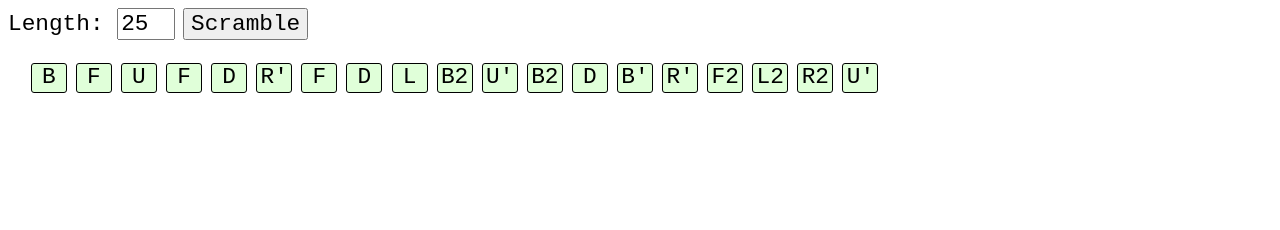
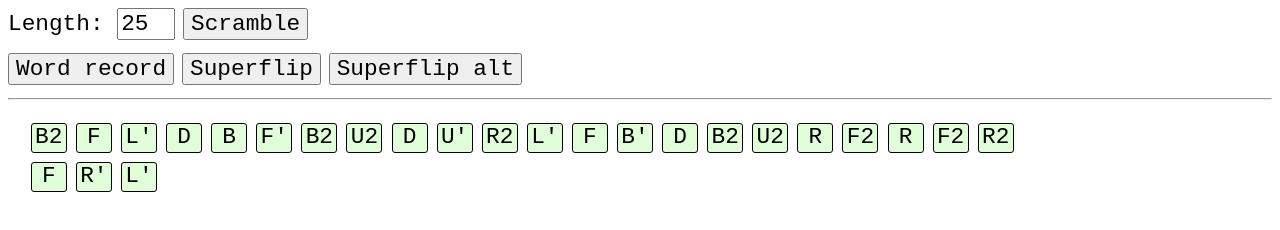
Before and after one commit to AndyDavey/Cube-shuffler, a plain HTML site: page index.html in a window 1280 px wide. Drawn offline with Linux system fonts and the light colour scheme.

Commit message:
Add button options for some default shuffles - WIP

```diff
--- a/index.html
+++ b/index.html
@@ -7,7 +7,8 @@
     <title>3x3 Scramble</title>
     <style>
       * {font-family: monospace;}
-      .label, #inputNumberOfMoves, #go, #output {font-size: 175%;}
+      .label, #inputNumberOfMoves, #output, input[type=button] {font-size: 175%;}
+      #shuffles {margin:1em 0}
       #inputNumberOfMoves {width: 50px;}
       #output {margin:1em; width:1000px}
       #output span {width: 34px; height: 28px; text-align: center; border:1px solid #000; display: inline-block; margin: 0 .4em .4em 0; background-color:#e0ffd9; border-radius: 3px;}
@@ -16,6 +17,14 @@
   <body>
     <span class="label">Length: </span> <input type="number" id="inputNumberOfMoves" value="" min="1" max="50" />
     <input type="button" id="go" value="Scramble" />
+
+    <div id="shuffles">
+      <input type="button" id="wr" value="Word record" />
+      <input type="button" id="superflip" value="Superflip" />
+      <input type="button" id="superflip2" value="Superflip alt" />
+    </div>
+
+    <hr />
 
     <div id="output"></div>
 
@@ -26,6 +35,11 @@
       var shuffler = {
         faces: ["L","R","F","B","U","D","L'","R'","F'","B'","U'","D'","L2","R2","F2","B2","U2","D2"],
         numberOfMoves: 25,
+        shuffles: {
+          wr: ["B","F","U","F","D","R'","F","D","L","B2","U'","B2","D","B'","R'","F2","L2","R2","U'"],
+          superflip : ["U","R2","F","B","R","B2","R","U2","L","B2","R","U'","D'","R2","F","R'","L","B2","U2","F2"],
+          superflip2: ["B","F","U","F","D","R'","F","D","L","B2","U'","B2","D","B'","R'","F2","L2","R2","U'"]
+        },
         shuffle : function(){
           var last = "placeholder",
           next = "placeholder",
@@ -65,7 +79,7 @@
 
       inputNumberOfMoves.value = shuffler.numberOfMoves;
 
-      shuffler.defaultShuffle();
+      shuffler.shuffle();
     </script>
   </body>
 </html>
```
